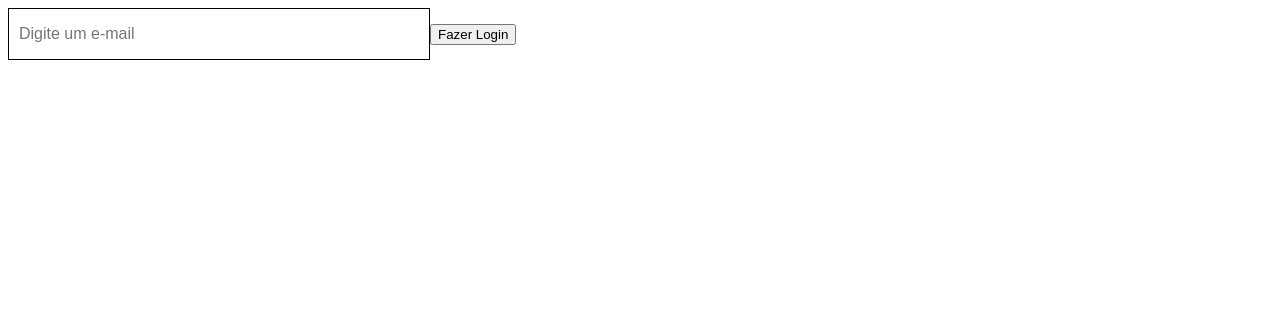
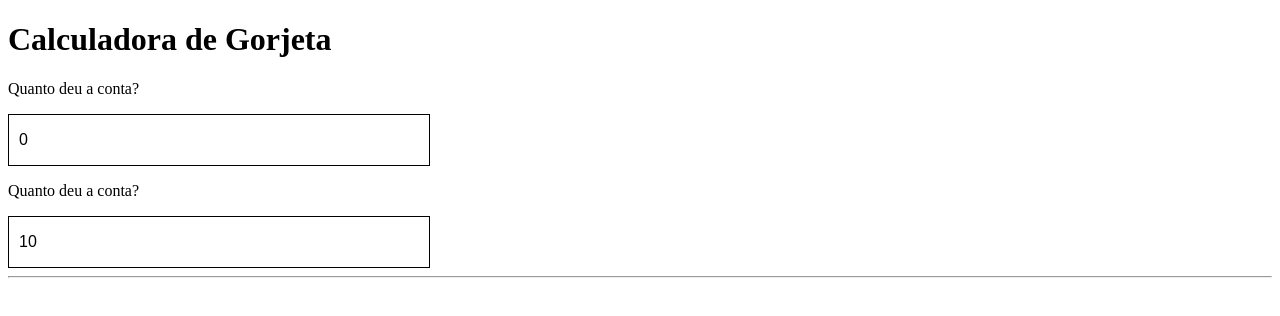
Before and after one commit to nmarvila/parcas, a React (Create React App) app in the folder Modulo 23/react1/: page / in a window 1280 px wide. Shown: the top 316 px of the page. Built offline with nearby package versions, Linux system fonts and the light colour scheme.

Commit message:
Finalizado exercício 'Calculadora de Gorjeta'

```diff
--- a/Modulo 23/react1/src/App.js
+++ b/Modulo 23/react1/src/App.js
@@ -11,18 +11,26 @@ const Input = styled.input`
 
 function App() {
 
-    const [email, setEmail] = useState('');
-    const [isLogged, setIsLogged] = useState(false);
+    const [conta, setConta] = useState(0);
+    const [gorjeta, setGorjeta] = useState(10);
 
     return (
         <>
-            <Input placeholder="Digite um e-mail" type="email" value={email} onChange={(e) => setEmail(e.target.value)} />
-
-            {isLogged
-                ? <button>Sair</button>
-                : <button>Fazer Login</button>
+            <h1>Calculadora de Gorjeta</h1>
+            <p>Quanto deu a conta?</p>
+            <Input type="number" min="0" value={conta} onChange={(e) => setConta(e.target.value)} />
+            <p>Quanto deu a conta?</p>
+            <Input type="number" min="0" value={gorjeta} onChange={(e) => setGorjeta(e.target.value)} />
+            <hr />
+            {conta > 0
+                ?
+                <>
+                    <p>Sub-total: R$ {conta}</p>
+                    <p>Gorjeta ({gorjeta}%): R$ {(gorjeta * 0.01 * conta).toFixed(2)}</p>
+                    <p style={{ fontWeight: 'bold' }}>Total: R$ {(Number.parseFloat(conta) + (gorjeta * 0.01 * conta)).toFixed(2)}</p>
+                </>
+                : false
             }
-
         </>
     );
 }
```
